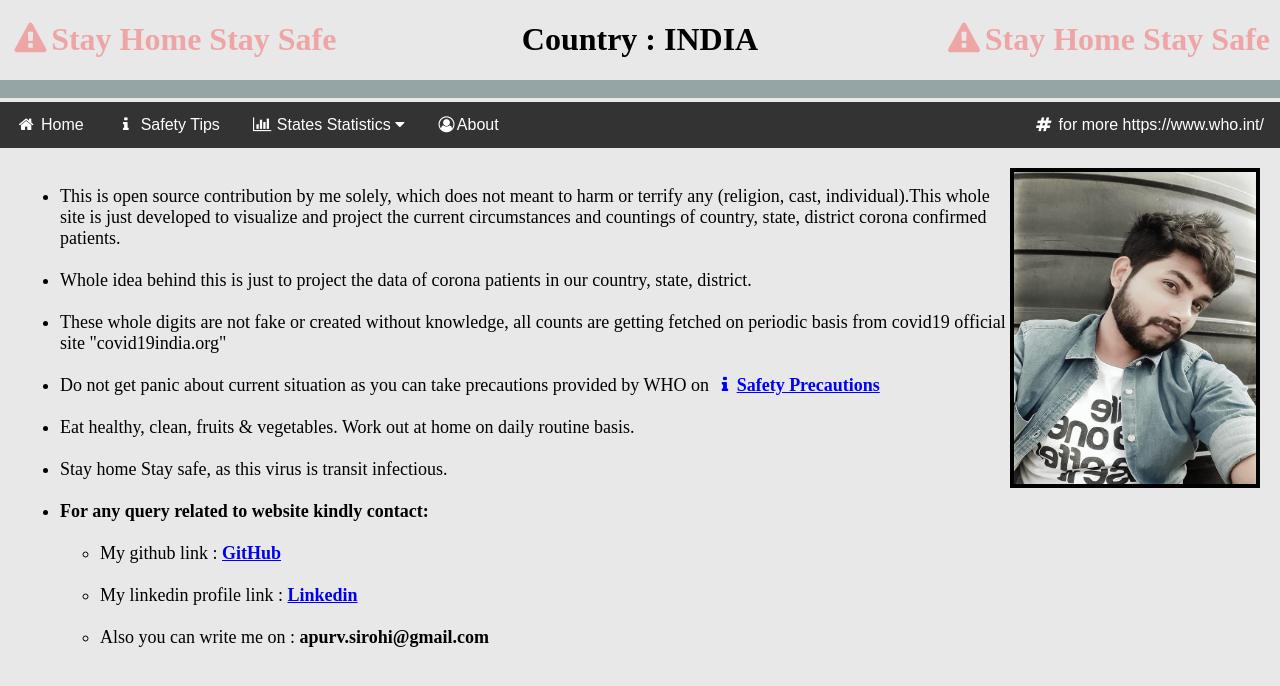
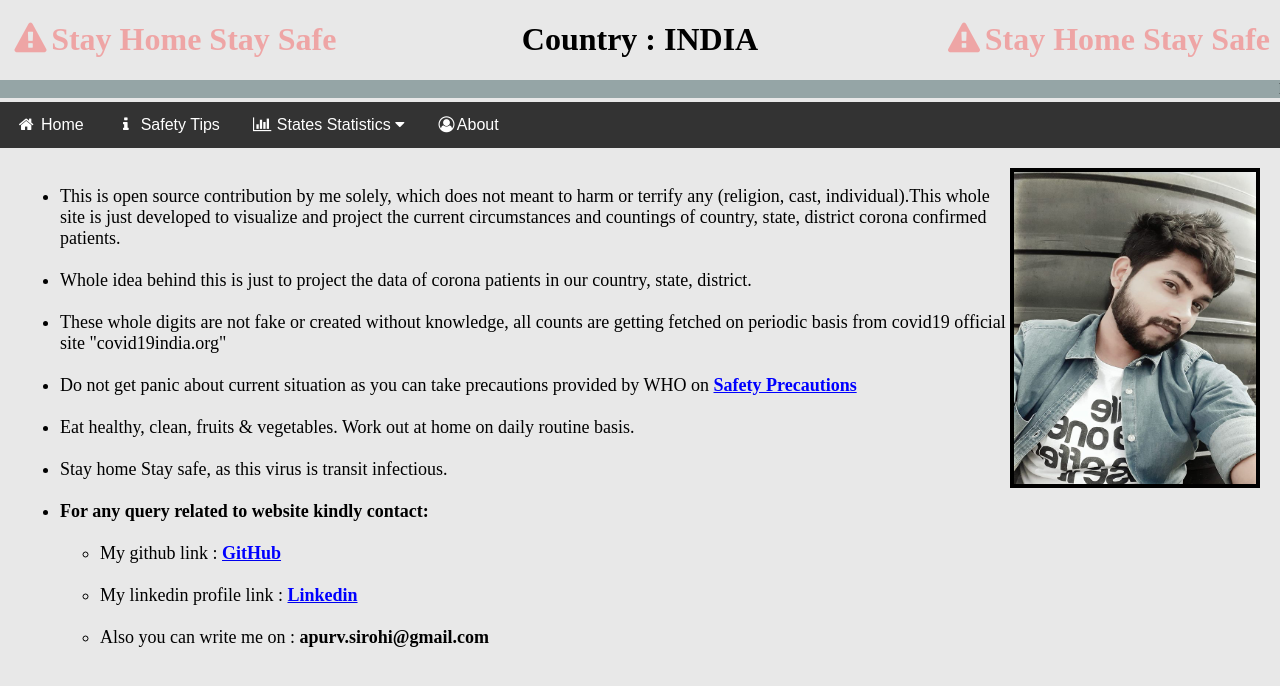
Before and after one commit to apurvchaudhary/corona, a Django app: page /corona/about/ in a window 1280 px wide. Shown: the top 686 px of the page. Run offline with Django 3.2, Linux system fonts and the light colour scheme; parts of the project's set-up code (start-up, migrations or seed data) failed here and were passed over.

Commit message:
removed who link from about.html

```diff
--- a/corona/corona_app/templates/about.html
+++ b/corona/corona_app/templates/about.html
@@ -183,9 +183,6 @@ whole stats is for general awareness, does not mean to harm any personel, Kindly
     </div>
   </div>
   <a href="{% url 'about' %}"><i class="fa fa-fw fa-user-circle-o"></i>About</a>
-    <a style="float:right" href="https://www.who.int/" target="_blank">
-        <i class="fa fa-fw fa fa-hashtag"></i>
-        for more https://www.who.int/</a>
 </div>
 <p style="float: left"><div id="borderimg2">
     <img src="{{ MEDIA_URL }}/media/apurv.jpg"
@@ -203,14 +200,14 @@ whole stats is for general awareness, does not mean to harm any personel, Kindly
         <li>These whole digits are not fake or created without knowledge, all counts are getting fetched on periodic basis from covid19
             official site "covid19india.org"</li><br>
         <li>Do not get panic about current situation as you can take precautions provided by WHO on
-            <a style="color:blue;" href="{% url 'safety-tips' %}"><i class="fa fa-fw fa-info"></i><b>Safety Precautions</b></a>
+            <a style="color:blue;" href="{% url 'safety-tips' %}"><b style="color:blue;">Safety Precautions</b></a>
         </li><br>
         <li>Eat healthy, clean, fruits & vegetables. Work out at home on daily routine basis.</li><br>
         <li>Stay home Stay safe, as this virus is transit infectious.</li><br>
         <li><b>For any query related to website kindly contact:</b></li><br>
         <ul>
-            <li>My github link : <a href="https://github.com/apurvchaudhary"><b>GitHub</b></a></li><br>
-            <li>My linkedin profile link : <a href="https://www.linkedin.com/in/apurv-chaudhary-9b0b7372/"><b>Linkedin</b></a></li><br>
+            <li>My github link : <a href="https://github.com/apurvchaudhary" target="_blank"><b style="color:blue;">GitHub</b></a></li><br>
+            <li>My linkedin profile link : <a href="https://www.linkedin.com/in/apurv-chaudhary-9b0b7372/" target="_blank"><b style="color:blue;">Linkedin</b></a></li><br>
             <li>Also you can write me on : <b>apurv.sirohi@gmail.com</b></li><br>
         </ul>
     </ul></div>
```
